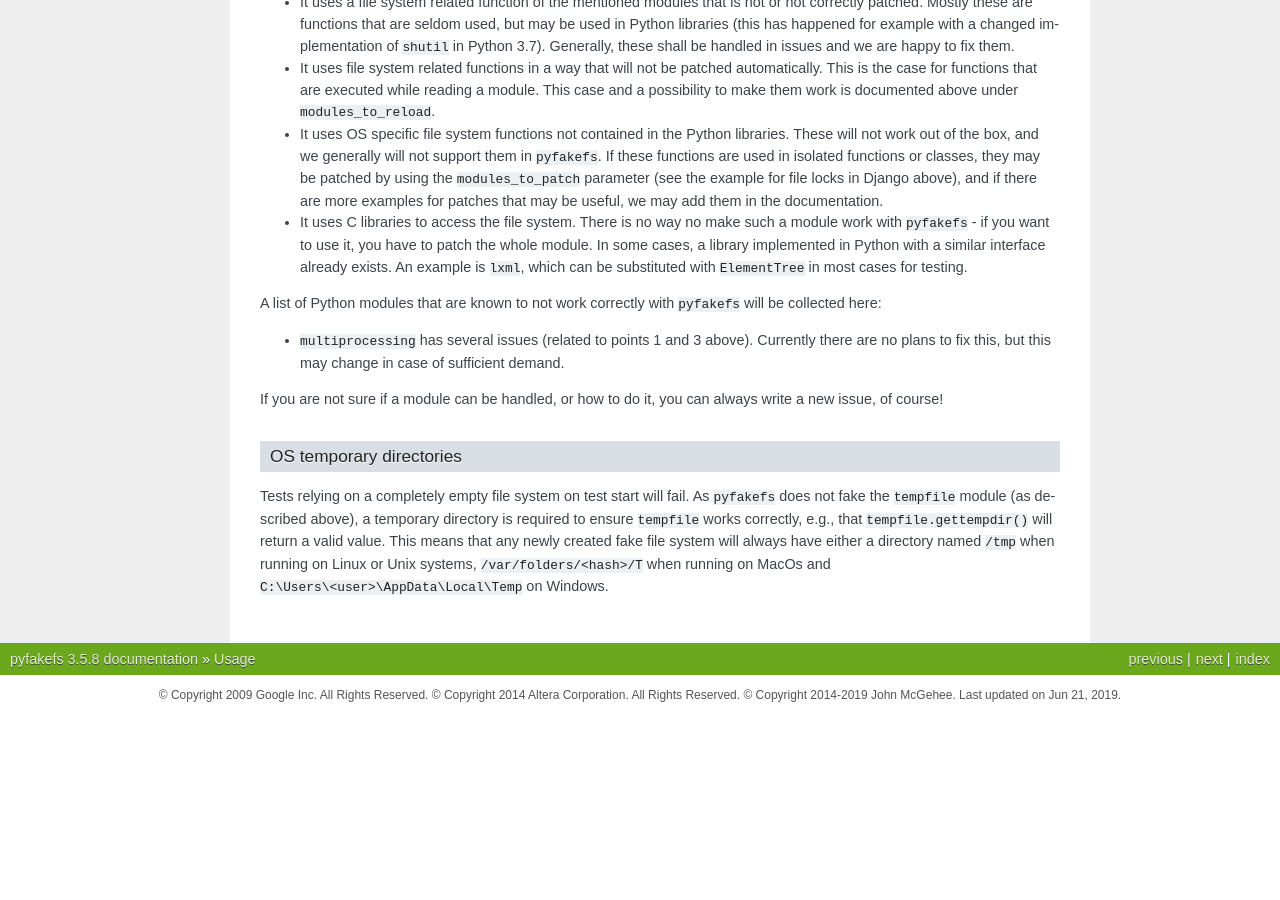
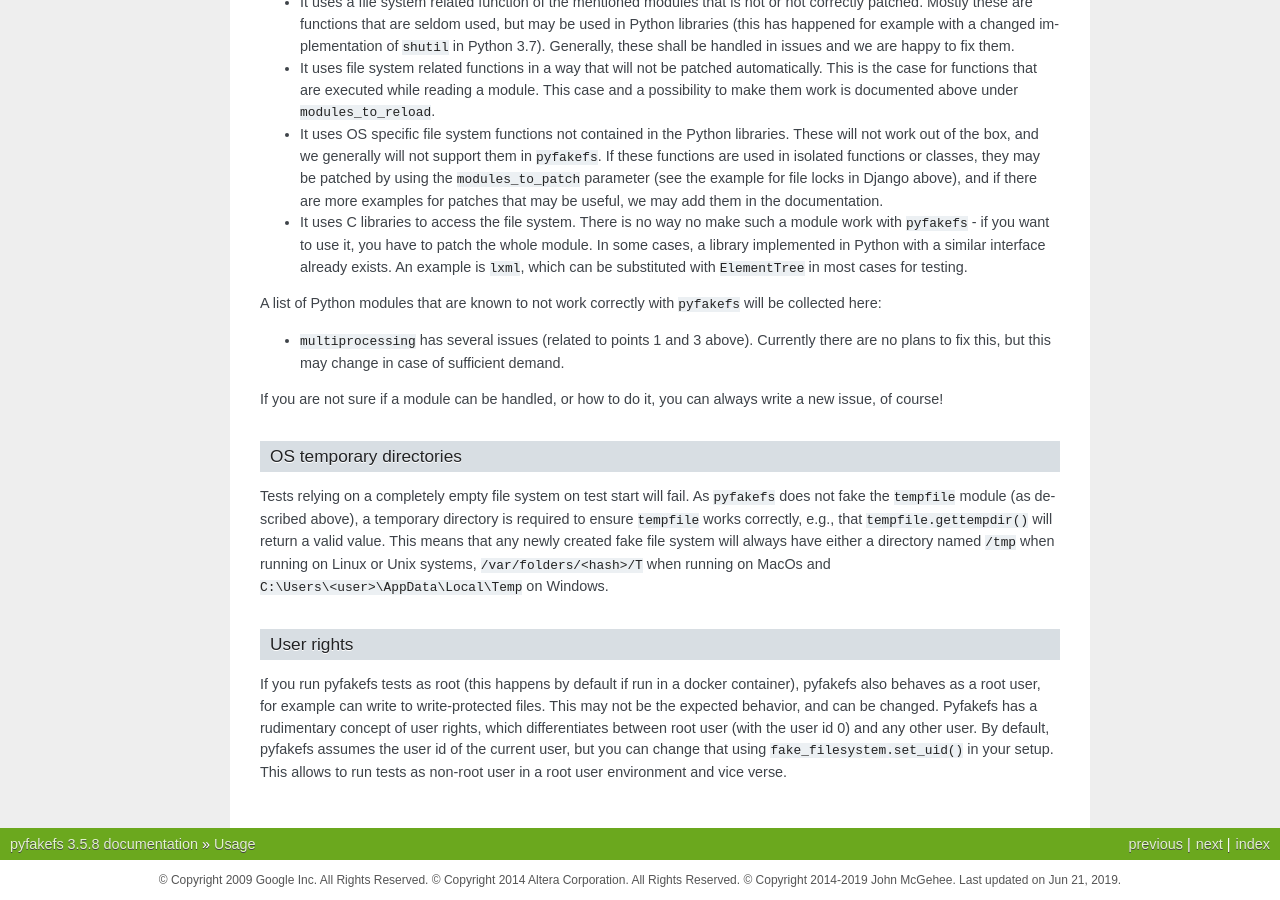
Before and after one commit to pytest-dev/pyfakefs, a Sphinx documentation site: the page built from docs/usage.rst, in a window 1280 px wide and 900 px high, scrolled down 7670 px. Built offline with Sphinx 7.4.7, drawn with Linux system fonts in a browser that asks for light colours; before the commit the page ends 8385 px from its top, so only the background shows below that.

Commit message:
Added user rights to troubleshooting chapter

```diff
--- a/docs/usage.rst
+++ b/docs/usage.rst
@@ -523,3 +523,16 @@
 directory named ``/tmp`` when running on Linux or Unix systems,
 ``/var/folders/<hash>/T`` when running on MacOs and
 ``C:\Users\<user>\AppData\Local\Temp`` on Windows.
+
+User rights
+~~~~~~~~~~~
+
+If you run pyfakefs tests as root (this happens by default if run in a
+docker container), pyfakefs also behaves as a root user, for example can
+write to write-protected files. This may not be the expected behavior, and
+can be changed.
+Pyfakefs has a rudimentary concept of user rights, which differentiates
+between root user (with the user id 0) and any other user. By default,
+pyfakefs assumes the user id of the current user, but you can change
+that using ``fake_filesystem.set_uid()`` in your setup. This allows to run
+tests as non-root user in a root user environment and vice verse.
```
